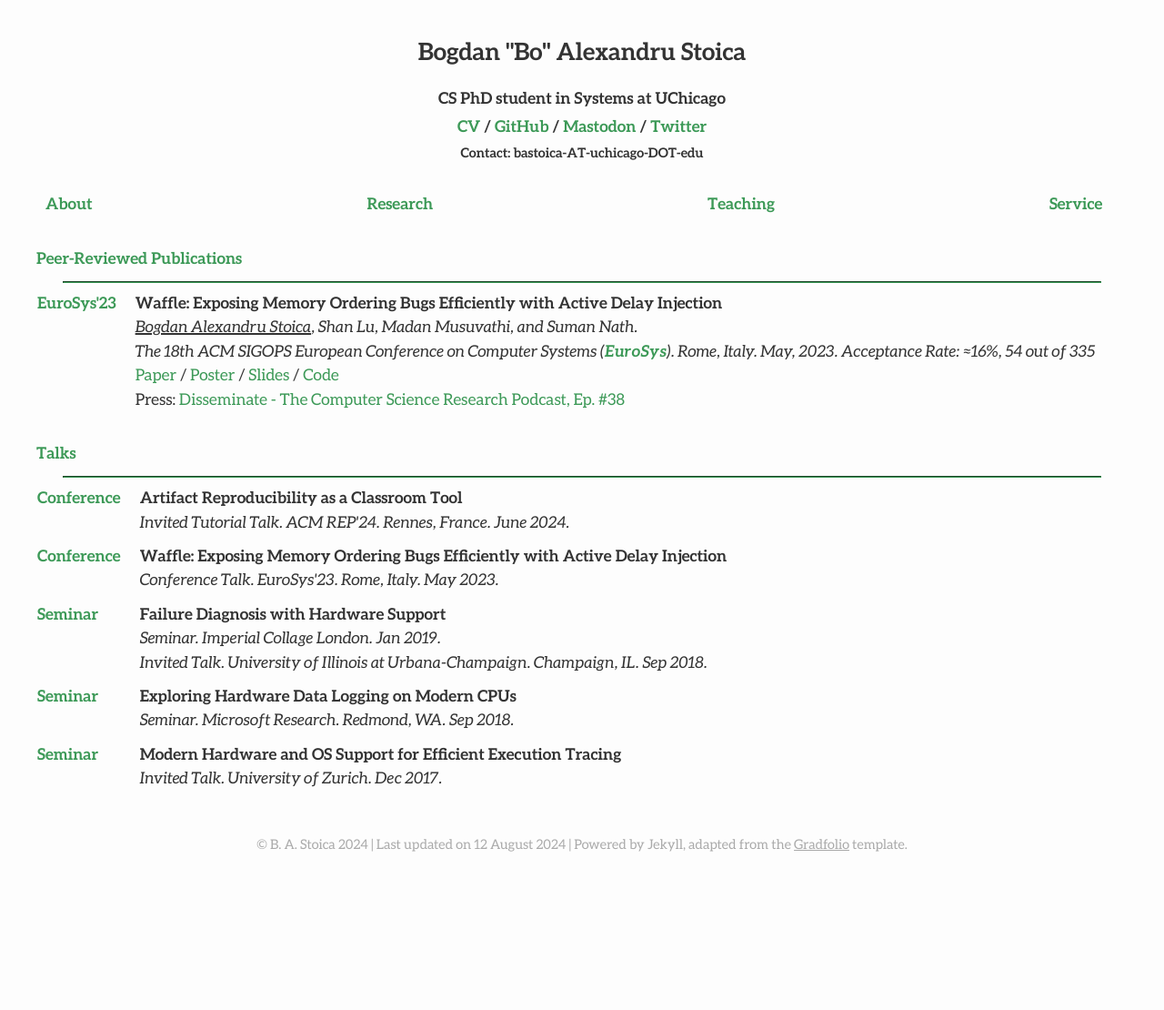
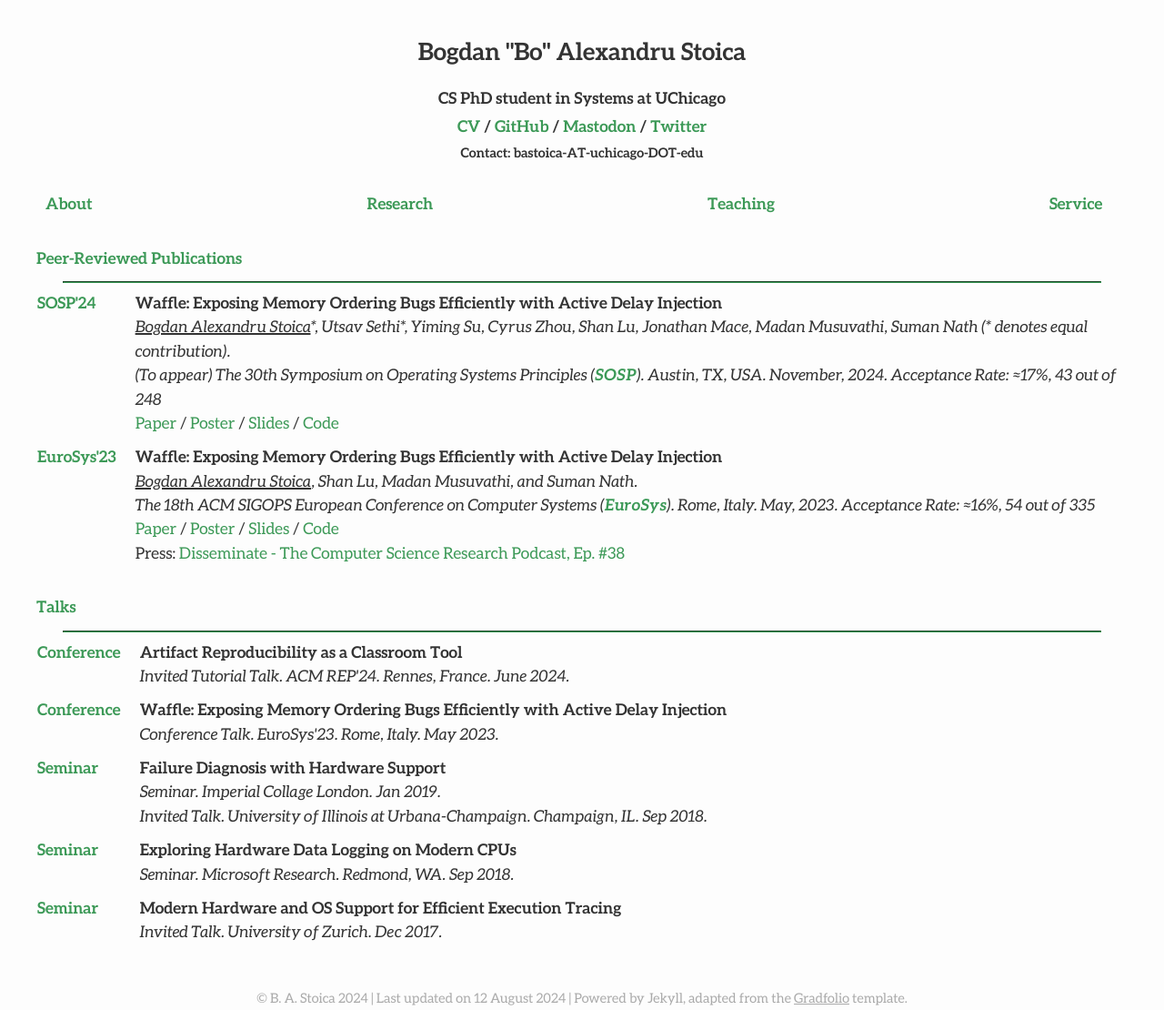
Before and after one commit to bastoica/bastoica.github.io, a Jekyll site: the page built from research.md, in a window 1280 px wide. Shown: the whole page at 91% size. Built offline with Jekyll 4.4.1, drawn with Linux system fonts in a browser that asks for light colours; nearby versions of some CDN libraries; before the commit the page ends 970 px from its top, so only the background shows below that.

Commit message:
Added a recent paper

```diff
--- a/research.md
+++ b/research.md
@@ -16,6 +16,15 @@ published: true
 <hr class="news-style" style="width: 95%; ">
 
 <table id="papersTable" style="border-collapse: collapse;">
+  <tr>
+    <td class="table-left-column-with-text-color"><b>SOSP'24</b></td>
+    <td class="table-right-column">
+	  <b>Waffle: Exposing Memory Ordering Bugs Efficiently with Active Delay Injection</b><br>
+	  <i><u style="text-decoration-thickness: 2px;">Bogdan Alexandru Stoica</u>*, Utsav Sethi*, Yiming Su, Cyrus Zhou, Shan Lu, Jonathan Mace, Madan Musuvathi, Suman Nath (* denotes equal contribution).</i><br>
+	  <i>(To appear) The 30th Symposium on Operating Systems Principles (<a class="useful-links" href="https://sigops.org/s/conferences/sosp/2024/" target="_blank"><b>SOSP</b></a>). Austin, TX, USA. November, 2024. Acceptance Rate: ≈17%, 43 out of 248</i><br>
+	  <a class="useful-links" href="" target="_blank">Paper</a> / <a class="useful-links" href="" target="_blank">Poster</a> / <a class="useful-links" href="" target="_blank">Slides</a> / <a class="useful-links" href="" target="_blank">Code</a><br>
+	</td>
+  </tr>
   <tr>
     <td class="table-left-column-with-text-color"><b>EuroSys'23</b></td>
     <td class="table-right-column">
```
